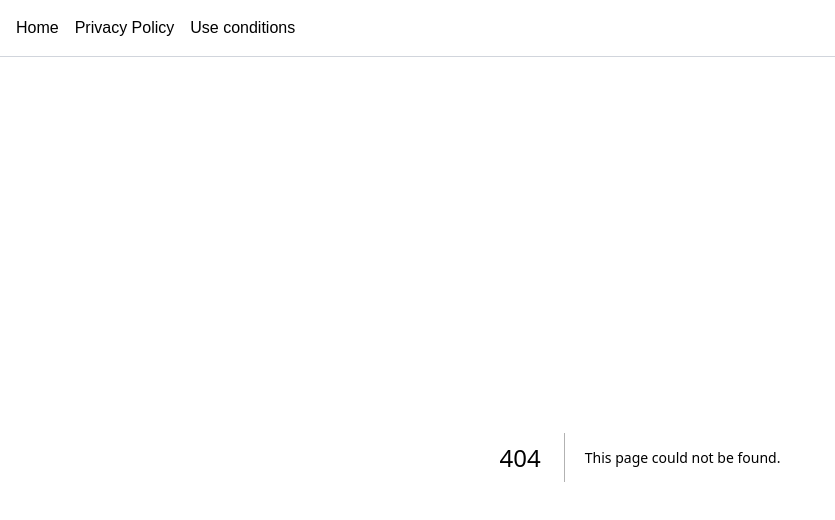
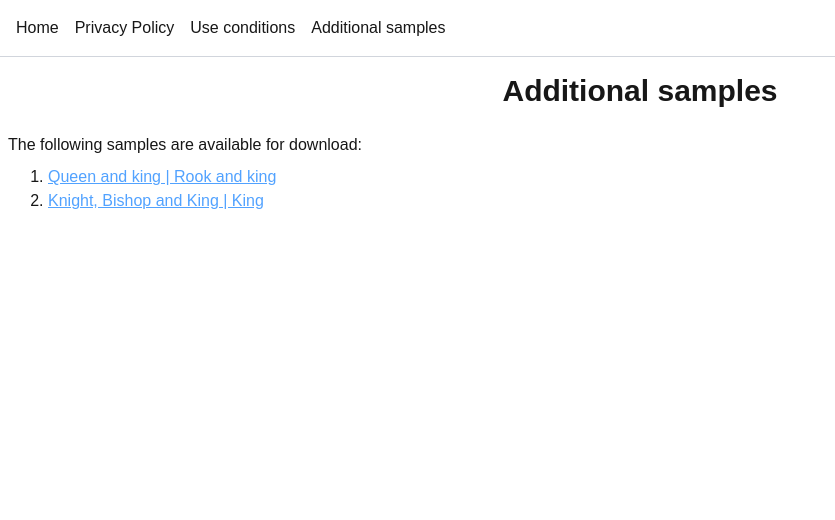
Before and after one commit to loloof64/basic-chess-endgames-website, a Next.js app: page /additional_samples in a window 1280 px wide. Before the commit this address had no page. Shown: the top 520 px of the page, without its empty margins (0-835 px from the left). Built offline with nearby package versions, Linux system fonts and the light colour scheme.

Commit message:
Added additional scripts page
and replace most <a> with <Links> in order to improve performance

```diff
--- a/messages/en.json
+++ b/messages/en.json
@@ -2,7 +2,8 @@
   "Menu": {
     "home": "Home",
     "privacy_policy": "Privacy Policy",
-    "use_conditions": "Use conditions"
+    "use_conditions": "Use conditions",
+    "additional_samples": "Additional samples"
   },
   "HomePage": {
     "welcome": "Welcome to the website of the 'Basic chess endgames' projet.",
@@ -20,5 +21,13 @@
   "UseConditionsPage": {
     "title": "Use conditions",
     "description": "No particular use condition is required for Basic Chess Endgames. This application is only targeted to help chess players to improve their play, and do not include any content that could be harmful, violent or shocking."
+  },
+  "AdditionalSamplesPage": {
+    "title": "Additional samples",
+    "description": "The following samples are available for download:"
+  },
+  "Samples": {
+    "qk_rk": "Queen and king | Rook and king",
+    "nbk_k": "Knight, Bishop and King | King"
   }
 }
--- a/messages/es.json
+++ b/messages/es.json
@@ -2,7 +2,8 @@
   "Menu": {
     "home": "Inicio",
     "privacy_policy": "Política de privacidad",
-    "use_conditions": "Condiciones de uso"
+    "use_conditions": "Condiciones de uso",
+    "additional_samples": "Ejemplos adicionales"
   },
   "HomePage": {
     "welcome": "Bienvenido a la página web del proyecto 'Basic chess endgames'.",
@@ -19,5 +20,13 @@
   "UseConditionsPage": {
     "title": "Condiciones de uso",
     "description": "No se requiere una condición de uso particular para Finales Básicos de Ajedrez. Esta aplicación solo está destinada a ayudar a los jugadores de ajedrez para mejorar su juego y no incluir ningún contenido que pueda ser dañino, violento o impactante."
+  },
+  "AdditionalSamplesPage": {
+    "title": "Ejemplos adicionales",
+    "description": "Los siguientes ejemplos están disponibles para descargar:"
+  },
+  "Samples": {
+    "qk_rk": "Reina y rey | Torre y rey",
+    "nbk_k": "Caballo, Alfil y Rey | Rey"
   }
 }
--- a/messages/fr.json
+++ b/messages/fr.json
@@ -2,7 +2,8 @@
   "Menu": {
     "home": "Accueil",
     "privacy_policy": "Politique de confidentialité",
-    "use_conditions": "Conditions d'utilisation"
+    "use_conditions": "Conditions d'utilisation",
+    "additional_samples": "Exemples additionnels"
   },
   "HomePage": {
     "welcome": "Bienvenue sur le site web du projet 'Basic chess endgames'.",
@@ -20,5 +21,13 @@
   "UseConditionsPage": {
     "title": "Conditions d'utilisation",
     "description": "Aucune condition d'utilisation particulière n'est requise pour Finales d'Echecs Basiques. Cette application est uniquement destinée à aider les joueurs d'échecs pour améliorer leur jeu, et n'inclut aucun contenu qui pourrait être nuisible, violent ou choquant."
+  },
+  "AdditionalSamplesPage": {
+    "title": "Exemples additionnels",
+    "description": "Les exemples suivants sont disponibles pour le telechargement:"
+  },
+  "Samples": {
+    "qk_rk": "Dame et roi | Tour et roi",
+    "nbk_k": "Cavalier, Fou et Roi | Roi"
   }
 }
--- /dev/null
+++ b/src/app/additional_samples/page.tsx
@@ -0,0 +1,36 @@
+import { useTranslations } from "next-intl";
+
+export const additionalSamples = [
+  {
+    captionKey: "Samples.qk_rk",
+    path: "/scripts/qk_rk.txt",
+  },
+  {
+    captionKey: "Samples.nbk_k",
+    path: "/scripts/nbk_k.txt",
+  },
+];
+
+export default function AdditionalSamplesPage() {
+  const t = useTranslations();
+
+  return (
+    <>
+      <h1 className="text-center text-xl my-4 md:text-3xl font-bold">
+        {t("AdditionalSamplesPage.title")}
+      </h1>
+      <main>
+        <p className="p-2">{t("AdditionalSamplesPage.description")}</p>
+        <ol className="px-12 list-decimal">
+          {additionalSamples.map((sample) => (
+            <li key={sample.path}>
+              <a href={sample.path} download className="underline text-blue-400">
+                {t(sample.captionKey)}
+              </a>
+            </li>
+          ))}
+        </ol>
+      </main>
+    </>
+  );
+}
--- a/src/app/privacy_policy/page.tsx
+++ b/src/app/privacy_policy/page.tsx
@@ -5,7 +5,7 @@ export default function PrivacyPolicyPage() {
 
     return (
     <>
-      <h1 className="text-center text-xl mb-4 md:text-3xl font-bold">{t('PrivacyPolicyPage.title')}</h1>
+      <h1 className="text-center text-xl my-4 md:text-3xl font-bold">{t('PrivacyPolicyPage.title')}</h1>
       <main>
         <p className="p-2">{t('PrivacyPolicyPage.description_1')}</p>
         <p className="p-2">{t('PrivacyPolicyPage.description_2')}</p>
--- a/src/app/ui/ResponsiveNavBar.tsx
+++ b/src/app/ui/ResponsiveNavBar.tsx
@@ -6,6 +6,7 @@ import { Bars4Icon } from "@heroicons/react/16/solid";
 
 import pages from "@/app/ui/pages";
 import { useTranslations } from "next-intl";
+import Link from "next/link";
 
 export default function ResponsiveNavbar() {
   const [isMobile, setIsMobile] = useState(false);
@@ -31,9 +32,9 @@ export default function ResponsiveNavbar() {
       ) : (
         <div className="flex gap-4">
           {pages.map((page) => (
-            <a key={page.path} href={page.path}>
+            <Link key={page.path} href={page.path}>
               {t(page.translationKey)}
-            </a>
+            </Link>
           ))}
         </div>
       )}
--- a/src/app/ui/SideNav.tsx
+++ b/src/app/ui/SideNav.tsx
@@ -2,6 +2,7 @@
 
 import { useTranslations } from "next-intl";
 import pages from "@/app/ui/pages";
+import Link from "next/link";
 
 export default function SideNav({ close }: { close: () => void }) {
   const t = useTranslations();
@@ -14,7 +15,7 @@ export default function SideNav({ close }: { close: () => void }) {
         <ul className="mt-2 space-y-2 text-gray-600">
           {pages.map((page) => (
             <li key={page.path}>
-              <a href={page.path}>{t(page.translationKey)}</a>
+              <Link href={page.path}>{t(page.translationKey)}</Link>
             </li>
           ))}
         </ul>
--- a/src/app/ui/pages.ts
+++ b/src/app/ui/pages.ts
@@ -20,6 +20,11 @@ const pages: Page[] = [
     name: "Use conditions",
     translationKey: "Menu.use_conditions",
   },
+  {
+    path: "/additional_samples",
+    name: "Additional samples",
+    translationKey: "Menu.additional_samples",
+  }
 ];
 
 export default pages;
--- a/src/app/use_conditions/page.tsx
+++ b/src/app/use_conditions/page.tsx
@@ -4,7 +4,7 @@ export default function UseConditionsPage() {
     const t = useTranslations();
   return (
     <>
-      <h1 className="text-center text-xl mb-4 md:text-3xl font-bold">{t('UseConditionsPage.title')}</h1>
+      <h1 className="text-center text-xl my-4 md:text-3xl font-bold">{t('UseConditionsPage.title')}</h1>
       <main>
         <p className="p-2">{t('UseConditionsPage.description')}</p>
       </main>
```
Also changed, not shown: public/scripts/nbk_k.txt (added), public/scripts/qk_rk.txt (added).
